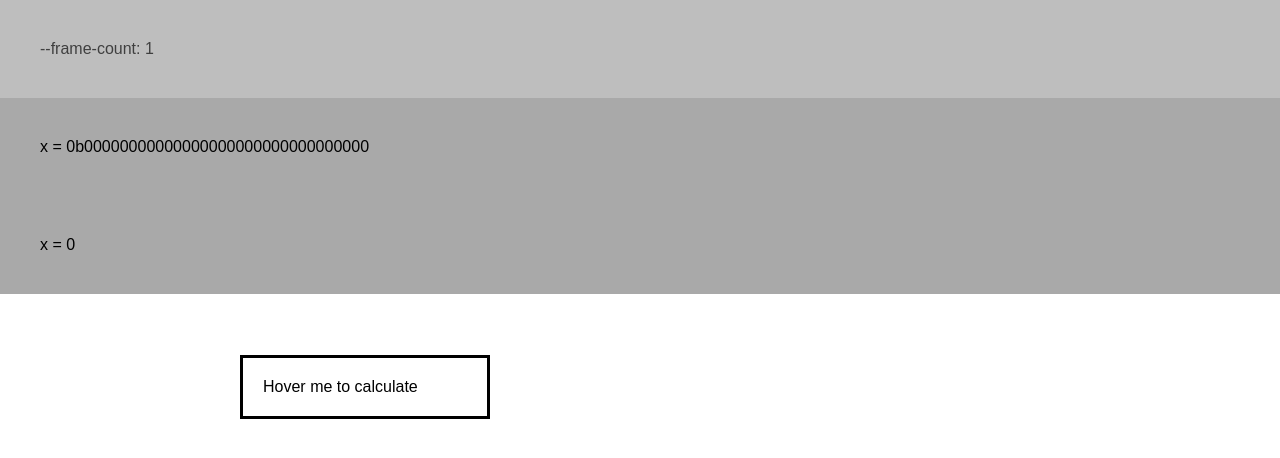
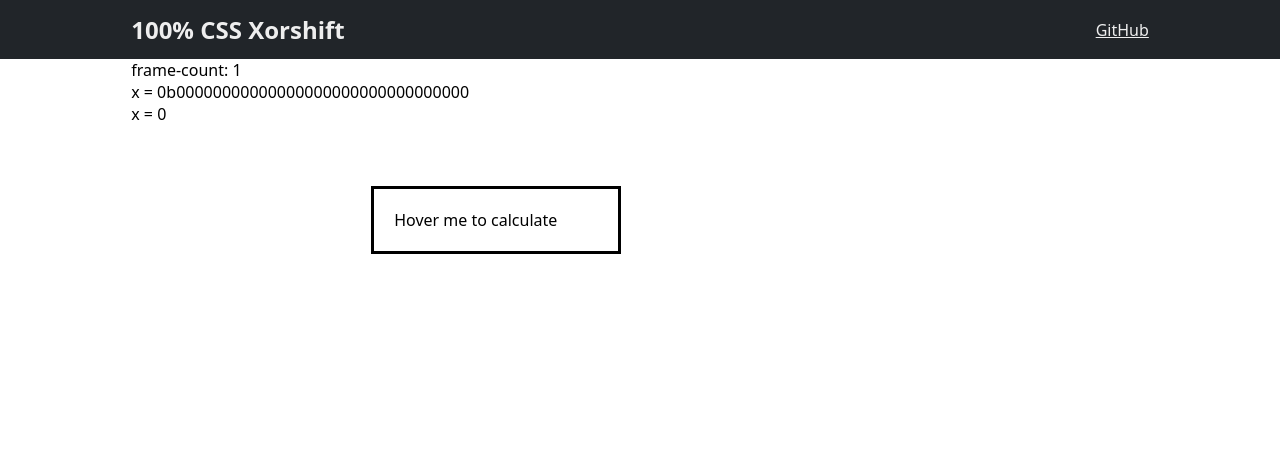
Before and after one commit to Ryoga-exe/css-xorshift, a plain HTML site: page index.html in a window 1280 px wide. Drawn offline with Linux system fonts and the light colour scheme.

Commit message:
feat: add header and adjust styles

```diff
--- a/index.html
+++ b/index.html
@@ -13,6 +13,13 @@
     <link href="./xorshift32.css" rel="stylesheet" />
   </head>
   <body>
+    <header>
+      <div class="container">
+        <h1>100% CSS Xorshift</h1>
+        <a href="https://github.com/Ryoga-exe/css-xorshift">GitHub</a>
+      </div>
+    </header>
+    <main class="container">
       <div class="display-frame-count"></div>
       <div class="display-x-binary"></div>
       <div class="display-x"></div>
@@ -22,5 +29,6 @@
         <li class="phase-2"></li>
         <li class="phase-3"></li>
       </ol>
+    </main>
   </body>
 </html>
--- a/xorshift32.css
+++ b/xorshift32.css
@@ -144,7 +144,7 @@ body {
 }
 .display-frame-count::after {
   counter-reset: frame var(--frame-count);
-  content: "--frame-count: " counter(frame);
+  content: "frame-count: " counter(frame);
 }
 .display-x-binary::after {
   counter-reset:
@@ -396,33 +396,52 @@ body:has(.phase-3:hover) {
   animation-play-state: paused, paused;
 }
 
+/* styling */
+
 * {
   margin: 0;
   padding: 0;
-  font-family: sans-serif;
   box-sizing: border-box;
+}
+.container {
+  margin-inline: auto;
+  padding-inline: 4vw;
+  max-width: 1120px;
 }
 body {
   min-height: 100vh;
+  font-family: system-ui,
+               -apple-system,
+               "Segoe UI",
+               Roboto,
+               "Helvetica Neue",
+               "Noto Sans",
+               "Liberation Sans",
+               Arial,
+               sans-serif;
 }
-div {
-  padding: 40px;
-  background: darkgray;
+header {
+  background-color: #212529;
+  color: #eee;
+  padding-block: 0.5em;
 }
-div:hover {
-  opacity: 0.75;
+h1 {
+  font-size: 1.5rem;
+  font-weight: bold;
+  padding-block: 0.3125rem;
 }
-.cpu,
-body::after {
+header > .container {
+  display: flex;
+  align-items: center;
+  justify-content: space-between;
+}
+header a {
+  color: #eee;
+}
+.cpu {
   position: relative;
-  top: 0px;
-  left: 50px;
   padding: 20px;
-  width: 140px;
   display: block;
-}
-
-.cpu {
   top: 61px;
   left: 240px;
   width: 250px;
```
Lines whose indentation alone changed are shown as unchanged.
